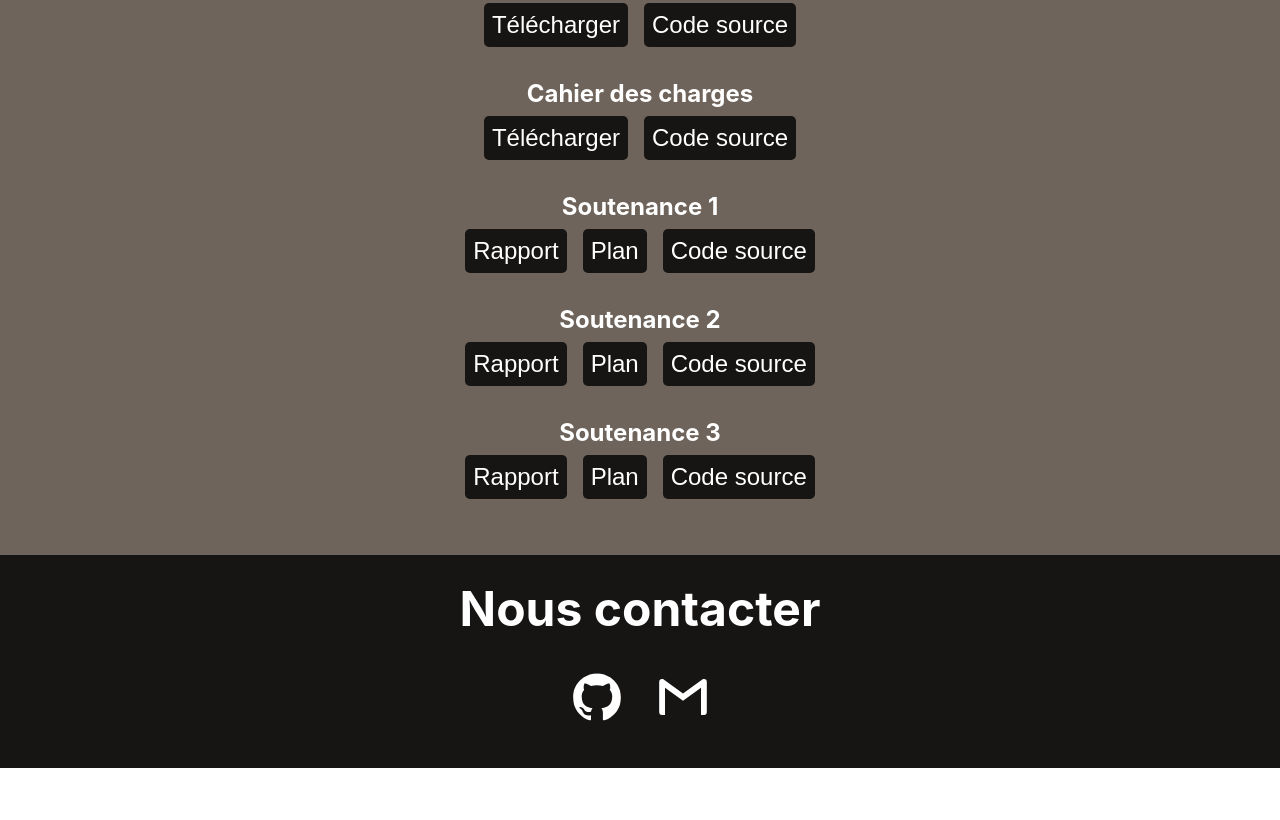
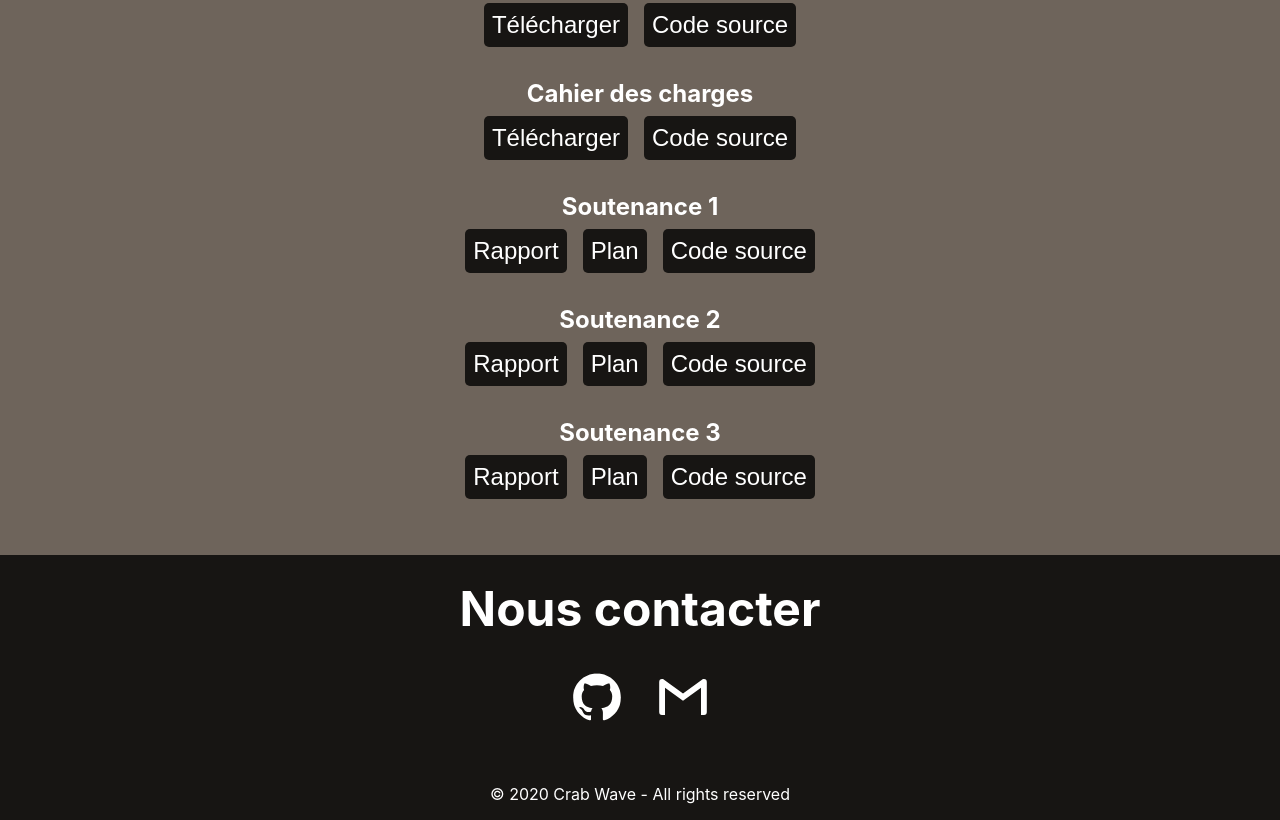
Before and after one commit to Crab-Wave/ora-web, a React app: page / in a window 1280 px wide. Shown: the part 2345-3165 px from the top of the page. Before the commit the page ends 3113 px from the top, so only its background shows below. Built offline with nearby package versions, Linux system fonts and the light colour scheme.

Commit message:
Add licensing

```diff
--- a/src/pages/Home/index.js
+++ b/src/pages/Home/index.js
@@ -227,6 +227,10 @@ class Home extends React.Component {
             </a>
           </div>
         </section>
+
+        <footer>
+          <p>© 2020 Crab Wave - All rights reserved</p>
+        </footer>
       </div>
     );
   }
--- a/src/pages/Home/style.scss
+++ b/src/pages/Home/style.scss
@@ -137,4 +137,8 @@
       }
     }
   }
+
+  footer {
+    padding: 2vmin;
+  }
 }
```
